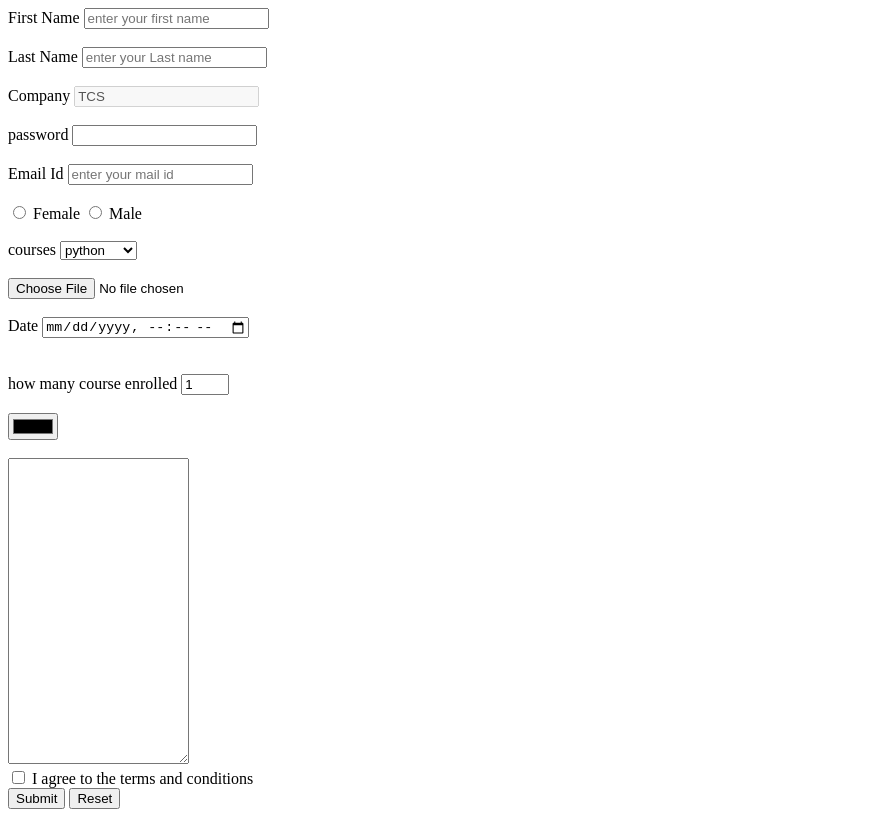
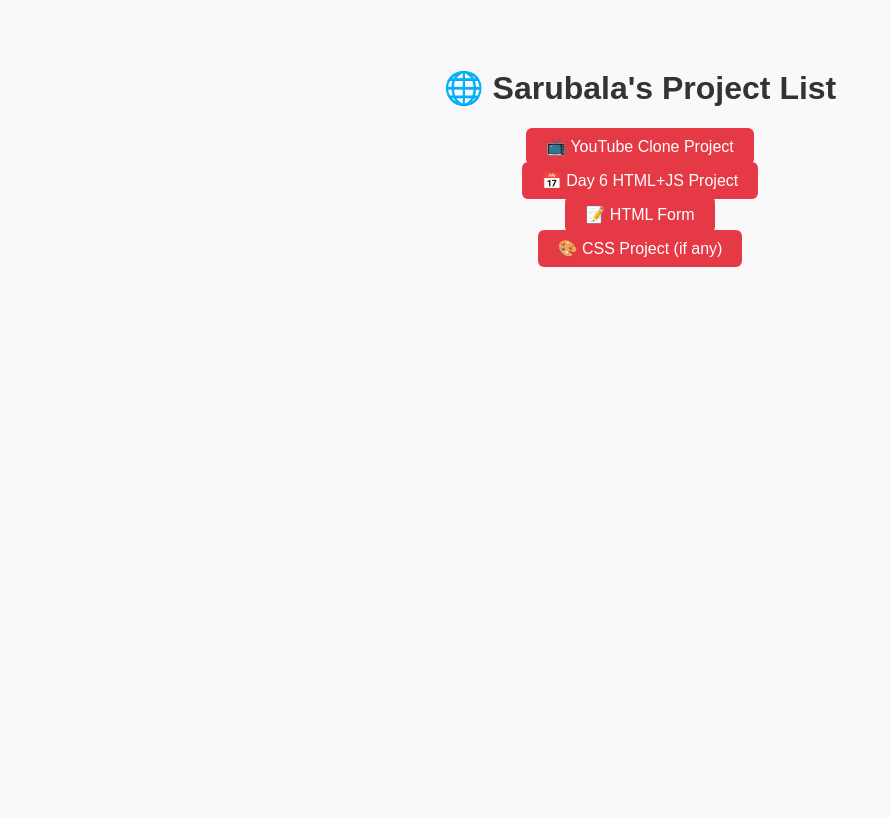
Before and after one commit to sarubala1234/front-end, a plain HTML site: page index.html in a window 1280 px wide. Shown: the whole page, without its empty margins (0-891 px from the left). Drawn offline with Linux system fonts and the light colour scheme.

Commit message:
Updated index page with project links

```diff
--- a/index.html
+++ b/index.html
@@ -1,91 +1,46 @@
 <!DOCTYPE html>
 <html lang="en">
 <head>
-    <meta charset="UTF-8">
-    <meta name="viewport" content="width=device-width, initial-scale=1.0">
-    <title>Document</title>
+  <meta charset="UTF-8">
+  <title>🌐 Sarubala's Project List</title>
+  <style>
+    body {
+      font-family: Arial, sans-serif;
+      background: #f9f9f9;
+      padding: 40px;
+      text-align: center;
+    }
+    h1 {
+      color: #333;
+    }
+    ul {
+      list-style: none;
+      padding: 0;
+      margin-top: 30px;
+    }
+    li {
+      margin: 15px 0;
+    }
+    a {
+      text-decoration: none;
+      background: #e63946;
+      color: white;
+      padding: 10px 20px;
+      border-radius: 6px;
+      transition: background 0.3s;
+    }
+    a:hover {
+      background: #d62828;
+    }
+  </style>
 </head>
 <body>
-    <form action="" method="">
-        <label for="Name"> First Name</label>
-       <input id="Name" type="text" name="" placeholder="enter your first name"  >
-       <br>
-       <br>
-
-      <label for="Name">Last Name
-       <input id="Name" type="text" name= ""placeholder="enter your Last name"></label>
-    </form>
-       <br/>
- <label for="name">Company</label>
- <input id="Company" type="text" value="TCS" disabled>
- <br><br>
-
-
- <label for="password"> password</label>
-    <input id="password" type="password"  value="">
-
-<br>
-<br>
-
-    <label for="email id "> Email Id </label>
-    <input id="email id" type="Email Id "  name="" placeholder ="enter your mail id">
-
-
-
-
-<br>
- <br/>
-     <!--radio-->
-     <input type= "radio" name="gender" id="Female" value="Female">
-     <label for="Female">Female</label>
-
-    <input type= "radio" name="gender" id="Male" value="Female">
-     <label for="Male">Male</label>
-     <br>
-<br>
-     <!--dropdown-->
-     <label for="course">courses</label>
-     <select name="course" id="">courses
-     <option value="python">python</option>
-     <option value="java">java</option>
-     <option value="power BI">Power BI</option>
-    </select>
-    <br>
-<br>
-
-<input type="file" name="" id="">
-<br>
-<br>
-<label for="date">Date</label>
-<input type="datetime-local" name="" id="">
-<br>
-
-
- <br>
-<br>
-<label for="enroll">  how many course enrolled </label>
-<input type="number" name="" id="enroll" min="1" max="3" value="1">
-
-
-<br>
-<br>
-<input type="color" name="" id="">
-<label for="color"></label>
-<br>
-<br>
-
-<textarea name="" id="" cols="20" rows="20"></textarea>
-
-<br>
-
-<input type="checkbox" name="" id="">
-<label for="">I agree to the terms and conditions</label>
-<br>
-<input type="submit" value="Submit">
-<label for="submit"></label>
-<input type="reset" value="Reset">
-
-
-</form>
+  <h1>🌐 Sarubala's Project List</h1>
+  <ul>
+    <li><a href="youtube design/index.html" target="_blank">📺 YouTube Clone Project</a></li>
+    <li><a href="day 6/index.html" target="_blank">📅 Day 6 HTML+JS Project</a></li>
+    <li><a href="HTML CLS/form.html" target="_blank">📝 HTML Form</a></li>
+    <li><a href="CSS CLS/index.html" target="_blank">🎨 CSS Project (if any)</a></li>
+  </ul>
 </body>
 </html>
```
